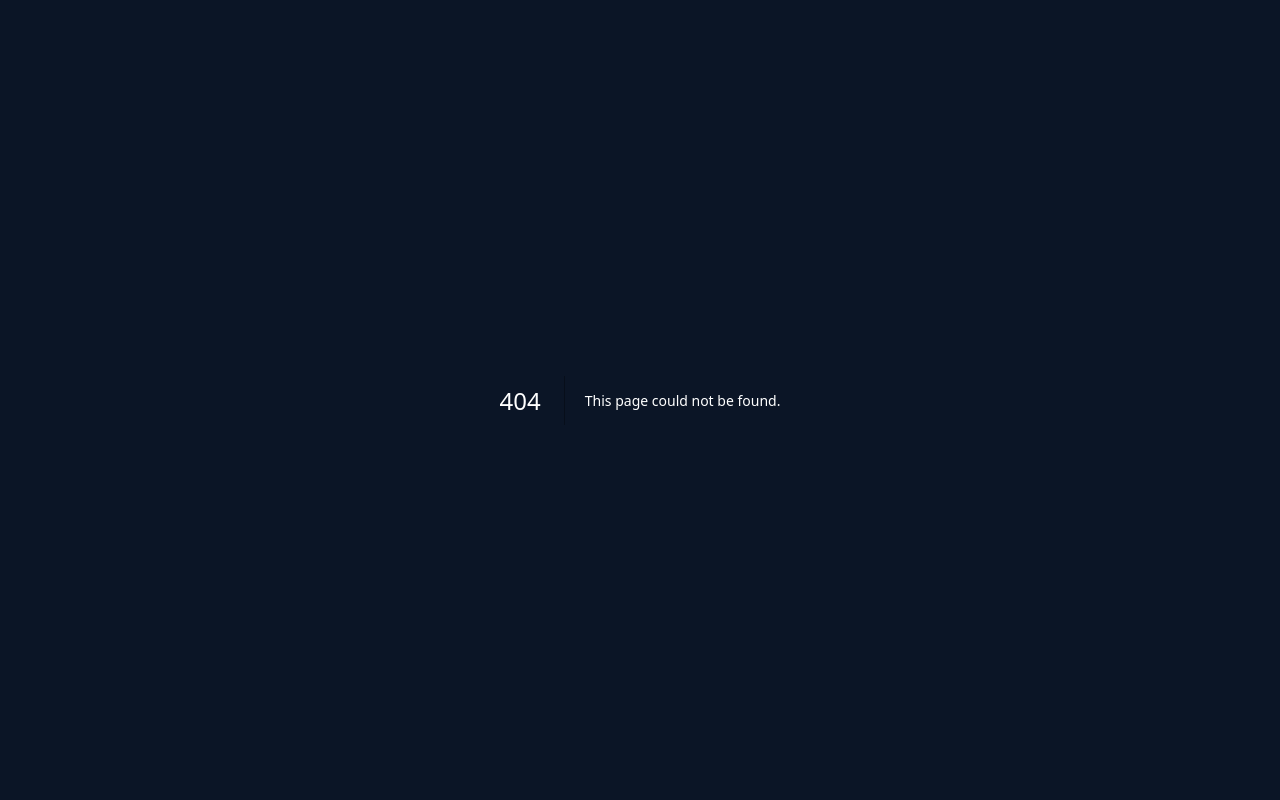
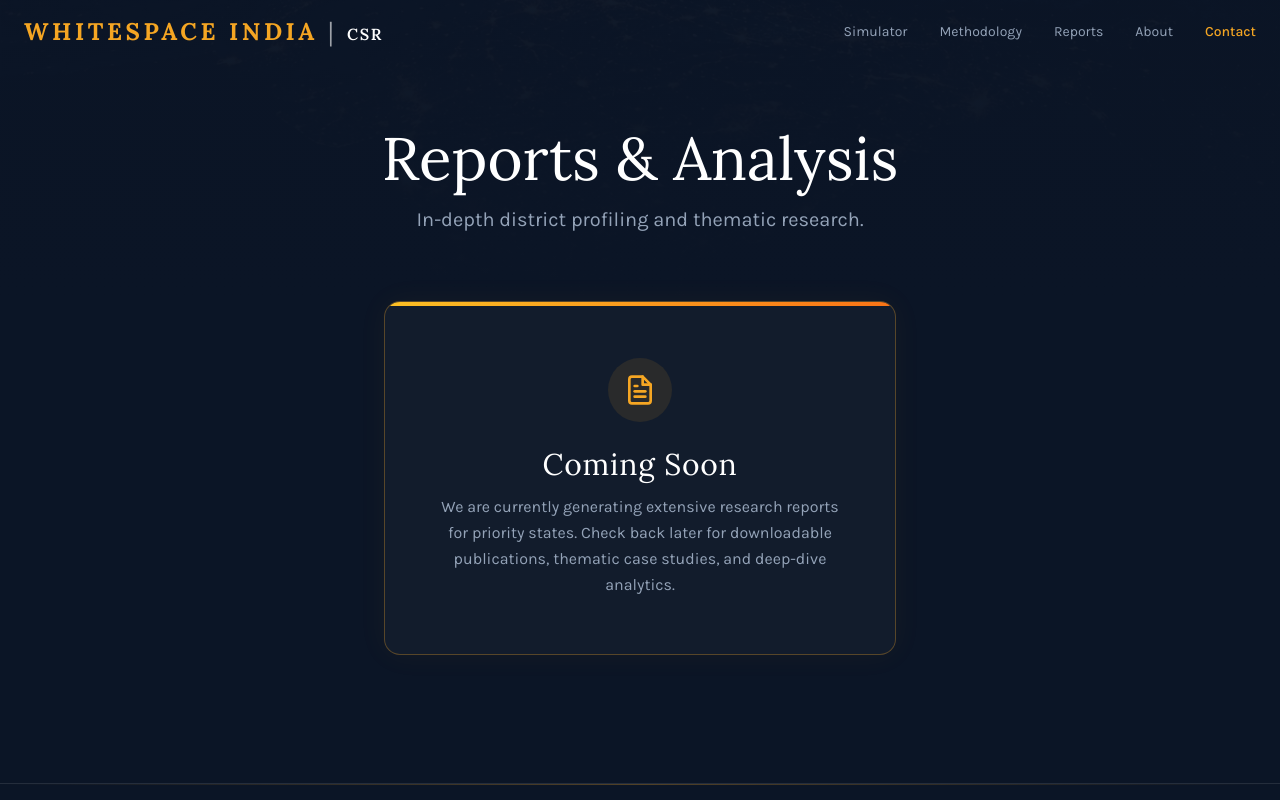
Before and after one commit to souhardsharma/whitespaceindia-csr, a Next.js app: page /reports in a window 1280 px wide. Before the commit this address had no page. Shown: the top 800 px of the page. Built offline with nearby package versions, Linux system fonts and the light colour scheme.

Commit message:
Reports and Analysis

```diff
--- a/app/page.tsx
+++ b/app/page.tsx
@@ -139,7 +139,7 @@ function BeyondSection() {
                 The same methodology can surface whitespaces in other public-data domains. Education infrastructure gaps, health access disparities, and energy poverty are next.
               </motion.p>
               <div className="flex flex-wrap gap-2">
-                {["Education", "Health", "Energy", "Reports & Analysis"].map((v, i) => (
+                {["Education", "Health", "Energy"].map((v, i) => (
                   <motion.span
                     key={v}
                     initial={{ opacity: 0, scale: 0.9 }}
--- /dev/null
+++ b/app/reports/page.tsx
@@ -0,0 +1,72 @@
+"use client";
+
+import { useRef } from "react";
+import { motion, useInView } from "framer-motion";
+import Navbar from "@/components/Navbar";
+import Footer from "@/components/Footer";
+
+function FadeIn({ children, delay = 0, className = "" }: { children: React.ReactNode; delay?: number; className?: string }) {
+  const ref = useRef<HTMLDivElement>(null);
+  const inView = useInView(ref, { once: true, margin: "-60px" });
+  return (
+    <motion.div
+      ref={ref}
+      initial={{ opacity: 0, y: 24 }}
+      animate={inView ? { opacity: 1, y: 0 } : {}}
+      transition={{ duration: 0.6, delay, ease: [0.16, 1, 0.3, 1] }}
+      className={className}
+    >
+      {children}
+    </motion.div>
+  );
+}
+
+export default function ReportsPage() {
+  return (
+    <main className="bg-[#0B1526] min-h-screen flex flex-col">
+      <Navbar />
+
+      {/* Page header */}
+      <section className="relative pt-32 pb-16 px-4 overflow-hidden">
+        <div
+          className="absolute inset-0 bg-cover bg-center bg-no-repeat"
+          style={{ backgroundImage: "url('/images/hero-bg.png')", opacity: 0.08 }}
+        />
+        <div className="absolute inset-0 bg-gradient-to-b from-[#0B1526]/70 to-[#0B1526]" />
+        <div className="relative max-w-4xl mx-auto text-center">
+          <h1 className="font-display text-5xl md:text-6xl text-white leading-tight mb-4 text-center">
+            Reports & Analysis
+          </h1>
+          <p className="text-xl text-[#94A3B8] max-w-2xl mx-auto leading-relaxed text-center">
+            In-depth district profiling and thematic research.
+          </p>
+        </div>
+      </section>
+
+      <div className="flex-1 flex flex-col items-center justify-center px-4 pb-32">
+        <FadeIn>
+          <div className="bg-white/[0.03] border border-[#F5A623]/30 rounded-2xl p-10 md:p-14 text-center max-w-lg mx-auto shadow-[0_0_30px_rgba(245,166,35,0.05)] relative overflow-hidden">
+            <div className="absolute top-0 left-0 w-full h-1 bg-gradient-to-r from-[#FBBF24] to-[#F97316]" />
+            <div className="inline-flex items-center justify-center w-16 h-16 rounded-full bg-[#F5A623]/10 mb-6">
+              <svg width="32" height="32" viewBox="0 0 24 24" fill="none" stroke="#F5A623" strokeWidth="2" strokeLinecap="round" strokeLinejoin="round">
+                <path d="M14 2H6a2 2 0 0 0-2 2v16a2 2 0 0 0 2 2h12a2 2 0 0 0 2-2V8z" />
+                <polyline points="14 2 14 8 20 8" />
+                <line x1="16" y1="13" x2="8" y2="13" />
+                <line x1="16" y1="17" x2="8" y2="17" />
+                <polyline points="10 9 9 9 8 9" />
+              </svg>
+            </div>
+            <h2 className="font-display text-3xl text-white mb-3 tracking-wide">
+              Coming Soon
+            </h2>
+            <p className="text-[#94A3B8] leading-relaxed">
+              We are currently generating extensive research reports for priority states. Check back later for downloadable publications, thematic case studies, and deep-dive analytics.
+            </p>
+          </div>
+        </FadeIn>
+      </div>
+
+      <Footer />
+    </main>
+  );
+}
--- a/components/Footer.tsx
+++ b/components/Footer.tsx
@@ -120,7 +120,7 @@ export default function Footer() {
               Coming Soon
             </h4>
             <ul className="space-y-2 text-sm text-[#475569]">
-              {["Education", "Health", "Energy", "Reports & Analysis"].map((item, i) => (
+              {["Education", "Health", "Energy"].map((item, i) => (
                 <motion.li
                   key={item}
                   initial={{ opacity: 0, x: -12 }}
--- a/components/Navbar.tsx
+++ b/components/Navbar.tsx
@@ -60,6 +60,9 @@ export default function Navbar() {
           <Link href="/methodology" className="text-[#94A3B8] hover:text-white transition-colors">
             Methodology
           </Link>
+          <Link href="/reports" className="text-[#94A3B8] hover:text-white transition-colors">
+            Reports
+          </Link>
           <Link href="/about" className="text-[#94A3B8] hover:text-white transition-colors">
             About
           </Link>
@@ -112,6 +115,9 @@ export default function Navbar() {
               <Link href="/methodology" onClick={() => setMobileOpen(false)} className="text-[#94A3B8] hover:text-white transition-colors">
                 Methodology
               </Link>
+              <Link href="/reports" onClick={() => setMobileOpen(false)} className="text-[#94A3B8] hover:text-white transition-colors">
+                Reports
+              </Link>
               <Link href="/about" onClick={() => setMobileOpen(false)} className="text-[#94A3B8] hover:text-white transition-colors">
                 About
               </Link>
```
